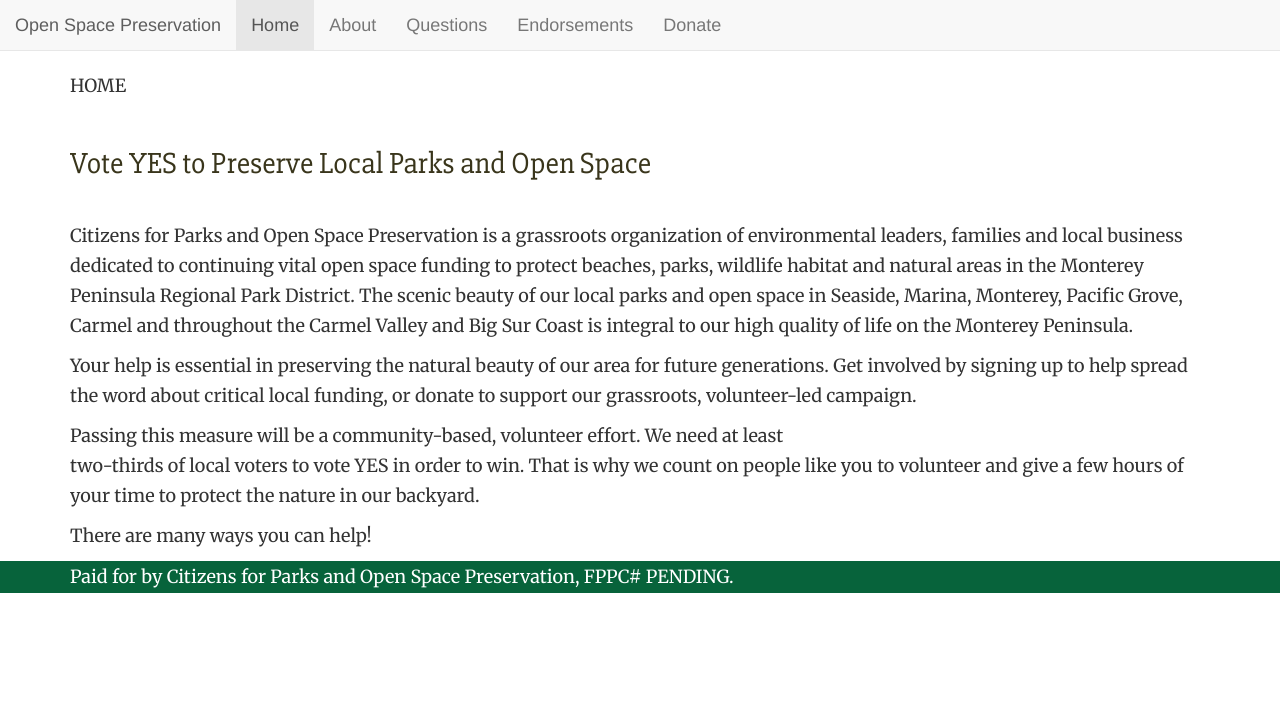
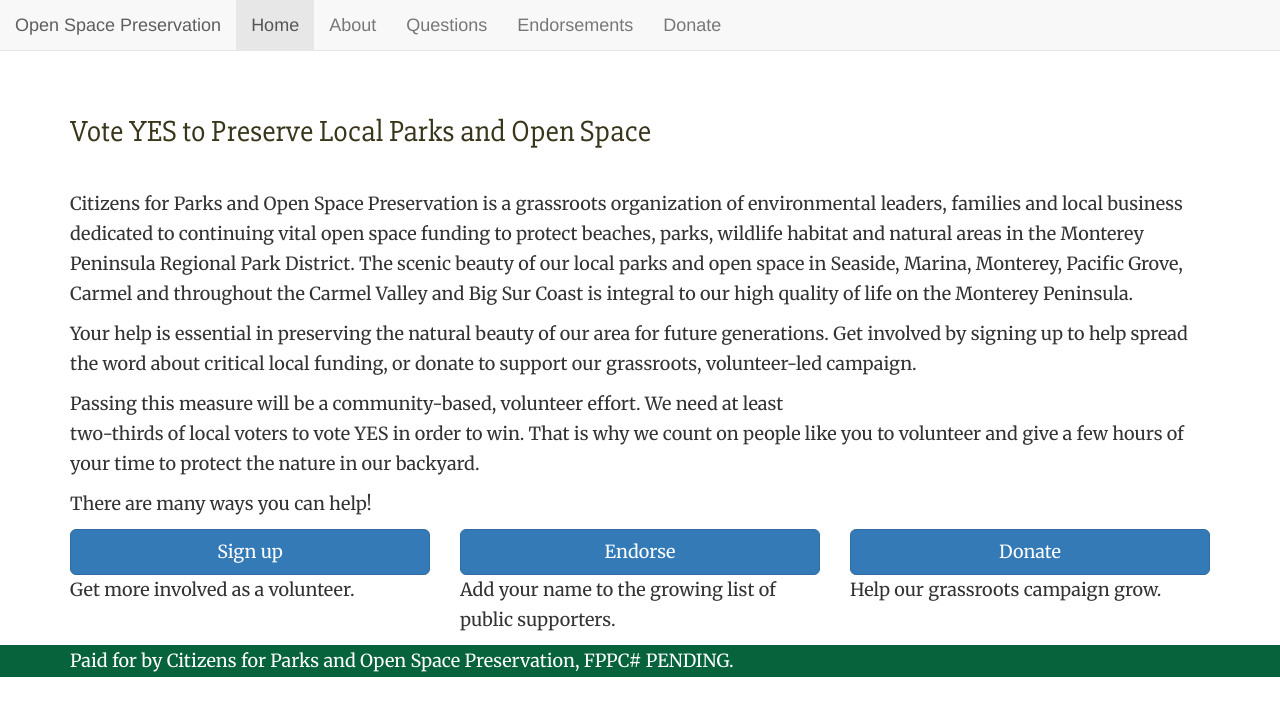
Before and after one commit to kevee/monterey-open-space-campaign, a Jekyll site: the page built from index.html, in a window 1280 px wide. Shown: the top 716 px of the page. Built offline with Jekyll 4.4.1, drawn with Linux system fonts in a browser that asks for light colours.

```diff
--- a/_data/endorsements.json
+++ b/_data/endorsements.json
@@ -1 +1 @@
-[{"id":"V4-1WSMAADawG81_","uid":null,"type":"endorsement","href":"https://citizens-parks-open-space.prismic.io/api/documents/search?ref=V4_H2SMAAK6zHBg4&q=%5B%5B%3Ad+%3D+at%28document.id%2C+%22V4-1WSMAADawG81_%22%29+%5D%5D","tags":[],"slug":"kevin-miller","slugs":["kevin-miller"],"data":{"endorsement.name":{"type":"Text","value":"Kevin Miller"},"endorsement.image":{"type":"Image","value":{"main":{"dimensions":{"width":600,"height":600},"alt":null,"copyright":null,"url":"https://prismic-io.s3.amazonaws.com/citizens-parks-open-space/ba510b131d1da4f98977122c3857b2af05d81ba8_10390923_1496333460582244_5685784228039305352_n.jpg"},"views":{}}},"endorsement.featured":{"type":"Select","value":"yes"}},"fragments":{"endorsement.name":{"value":"Kevin Miller"},"endorsement.image":{"main":{"url":"https://prismic-io.s3.amazonaws.com/citizens-parks-open-space/ba510b131d1da4f98977122c3857b2af05d81ba8_10390923_1496333460582244_5685784228039305352_n.jpg","width":600,"height":600,"alt":null},"url":"https://prismic-io.s3.amazonaws.com/citizens-parks-open-space/ba510b131d1da4f98977122c3857b2af05d81ba8_10390923_1496333460582244_5685784228039305352_n.jpg","views":{}},"endorsement.featured":{"value":"yes"}}}]
+[{"id":"V4-1WSMAADawG81_","uid":null,"type":"endorsement","href":"https://citizens-parks-open-space.prismic.io/api/documents/search?ref=V4_KNyMAAAuyHCG2&q=%5B%5B%3Ad+%3D+at%28document.id%2C+%22V4-1WSMAADawG81_%22%29+%5D%5D","tags":[],"slug":"kevin-miller","slugs":["kevin-miller"],"data":{"endorsement.name":{"type":"Text","value":"Kevin Miller"},"endorsement.image":{"type":"Image","value":{"main":{"dimensions":{"width":600,"height":600},"alt":null,"copyright":null,"url":"https://prismic-io.s3.amazonaws.com/citizens-parks-open-space/ba510b131d1da4f98977122c3857b2af05d81ba8_10390923_1496333460582244_5685784228039305352_n.jpg"},"views":{}}},"endorsement.featured":{"type":"Select","value":"yes"}},"fragments":{"endorsement.name":{"value":"Kevin Miller"},"endorsement.image":{"main":{"url":"https://prismic-io.s3.amazonaws.com/citizens-parks-open-space/ba510b131d1da4f98977122c3857b2af05d81ba8_10390923_1496333460582244_5685784228039305352_n.jpg","width":600,"height":600,"alt":null},"url":"https://prismic-io.s3.amazonaws.com/citizens-parks-open-space/ba510b131d1da4f98977122c3857b2af05d81ba8_10390923_1496333460582244_5685784228039305352_n.jpg","views":{}},"endorsement.featured":{"value":"yes"}}}]
--- a/_layouts/homepage.html
+++ b/_layouts/homepage.html
@@ -3,7 +3,20 @@ layout: html
 ---
 {% include header.html %}
 <div class="container" id="content">
-HOME
   {{ content }}
+  <div class="row">
+    <div class="col-md-4">
+      <a href="volunteer" class="btn btn-lg btn-block btn-primary">Sign up</a>
+      <p>Get more involved as a volunteer.</p>
+    </div>
+    <div class="col-md-4">
+      <a href="volunteer" class="btn btn-lg btn-block btn-primary">Endorse</a>
+      <p>Add your name to the growing list of public supporters.</p>
+    </div>
+    <div class="col-md-4">
+      <a href="volunteer" class="btn btn-lg btn-block btn-primary">Donate</a>
+      <p>Help our grassroots campaign grow.</p>
+    </div>
+  </div>
 </div>
 {% include footer.html %}
--- a/volunteer.html
+++ b/volunteer.html
@@ -1,10 +1,10 @@
 ---
-layout: volunteer
+layout: volunteer-form
 slug: volunteer
 title: Volunteer
 pageData:
     title: {type: Text, value: Volunteer}
-    layout: {type: Select, value: volunteer}
+    layout: {type: Select, value: volunteer-form}
     body: {type: SliceZone, value: [{type: Slice, slice_type: quote, slice_label: null, value: {type: StructuredText, value: [{type: paragraph, text: 'Sign up to get more involved. ', spans: []}]}}]}
 ---
 <div data-slicetype="quote" class="slice">
```
Also changed, not shown: _layouts/endorse-form.html (added, +7 -0 lines), _layouts/volunteer-form.html (added, +7 -0 lines), _layouts/volunteer.html (deleted, +0 -7 lines), endorse.html (added, +12 -0 lines).
